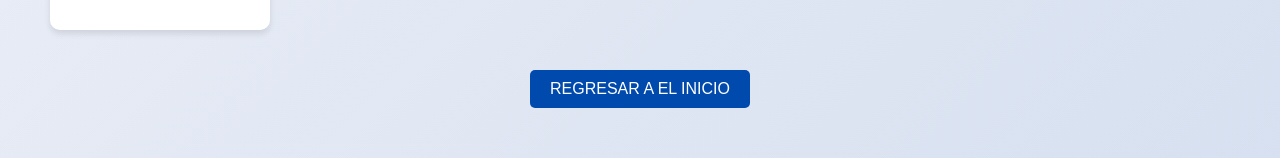
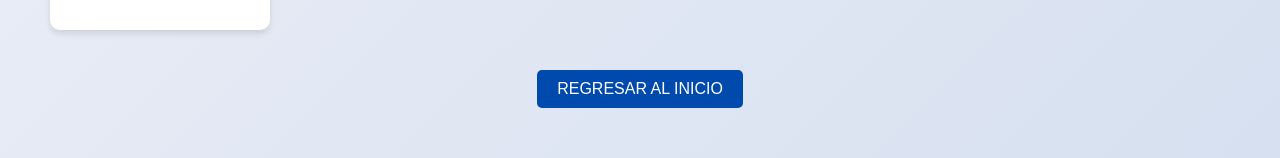
Before and after one commit to zuguss/Fast-Past, a plain HTML site: page imagenes.html in a window 1280 px wide. Shown: the part 1084-1242 px from the top of the page. Drawn offline with Linux system fonts and the light colour scheme.

Commit message:
Update imagenes.html

```diff
--- a/imagenes.html
+++ b/imagenes.html
@@ -81,7 +81,7 @@
         </div>
         <div class="button-container">
 
-            <a href="index.html" class="btn">Regresar a el inicio</a>
+            <a href="index.html" class="btn">Regresar al inicio</a>
         </div>
     </div>
     <footer>
```
